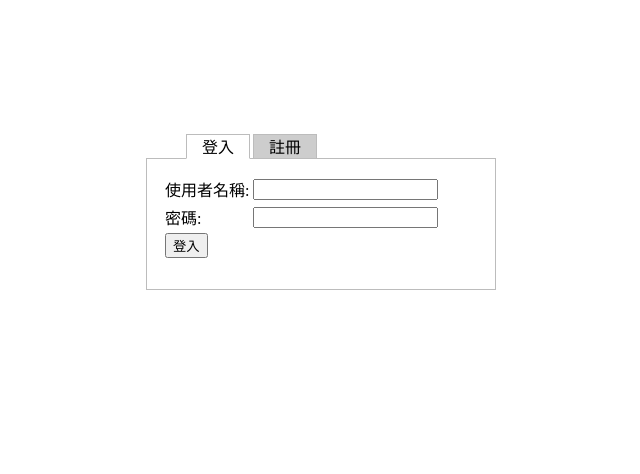
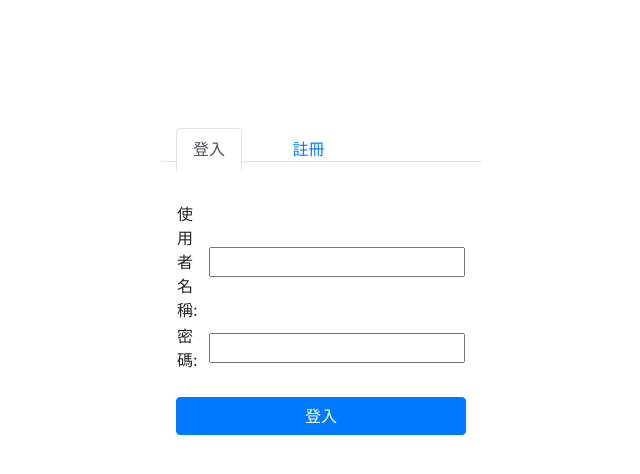
Before and after one commit to johnny-butter/eLibrary, a Django app: page /elibrary/login/ in a window 1280 px wide. Shown: the top 474 px of the page, without its empty margins (319-959 px from the left). Run offline with Django 3.2, Linux system fonts and the light colour scheme; parts of the project's set-up code (start-up, migrations or seed data) failed here and were passed over; some libraries are stand-ins or nearby versions.

Commit message:
login page UI modify

```diff
--- a/loginPage/static/css/login.css
+++ b/loginPage/static/css/login.css
@@ -15,24 +15,24 @@
 #tab_login > ul > li {
   display:inline-block;
   margin:0 -1px -1px 0 ;
-  border:1px solid #BCBCBC;
+  /* border:1px solid #BCBCBC; */
   height:25px; line-height:25px;
-  background:#cdcdcd;
+  /* background:#cdcdcd; */
   padding:0 15px;
   list-style:none;
-  box-sizing:border-box;
+  /* box-sizing:border-box; */
 }
 #tab_login >  ul > li a {
-  color:#000;
+  /* color:#000; */
   text-decoration:none;
 }
 #tab_login > ul > li.active {
-  border-bottom:1px solid #fff;
-  background:#fff;
+  /* border-bottom:1px solid #fff; */
+  /* background:#fff; */
 }
 #tab_login > .tab_login_inner {
-  clear:both; color:#000;
-  border:1px #BCBCBC solid;
+  /* clear:both; color:#000; */
+  /* border:1px #BCBCBC solid; */
 }
 .tab_login_inner {
   padding:15px;
--- a/loginPage/static/js/login.js
+++ b/loginPage/static/js/login.js
@@ -11,7 +11,7 @@
 function app_register(id, name, email, platform) {
     $.ajax({
         type: "POST",
-        url: '/api/cbv/user/',
+        url: '/api/v2/user/',
         data: {
             // 'username': "fb_" + id,
             'username': platform + "_" + id,
@@ -61,7 +61,7 @@
 function app_login(user, pass, platform, response = null) {
     $.ajax({
         type: "POST",
-        url: "/api/token/",
+        url: "/api/v1/token/",
         data: {
             'username': user,
             'password': pass
@@ -94,7 +94,7 @@
         });
         $.ajax({
             type: "POST",
-            url: "/api/token/",
+            url: "/api/v1/token/",
             // dataType: "json",
             // contentType: "application/json; charset=utf-8",
             data: {
--- a/loginPage/template/loginPage.html
+++ b/loginPage/template/loginPage.html
@@ -9,6 +9,10 @@
     <title>登入</title>
     {% load staticfiles %}
     <link rel=stylesheet type="text/css" href="{% static 'login.css' %}">
+    <link rel="stylesheet" href="https://stackpath.bootstrapcdn.com/bootstrap/4.3.1/css/bootstrap.min.css">
+    <script src="https://code.jquery.com/jquery-3.4.1.min.js"></script>
+    <script src="https://cdnjs.cloudflare.com/ajax/libs/popper.js/1.14.7/umd/popper.min.js"></script>
+    <script src="https://stackpath.bootstrapcdn.com/bootstrap/4.3.1/js/bootstrap.min.js"></script>
 </head>
 
 <body>
@@ -18,13 +22,17 @@
     <div id="status_msg">
         Success
     </div>
-    <div id="tab_login">
-        <ul class="tab_login_title">
-            <li><a href="#login_tab">登入</a></li>
-            <li><a href="#register_tab">註冊</a></li>
+    <div id="tab_login" class="container">
+        <ul class="nav nav-tabs" role="tablist">
+            <li class="nav-item">
+                <a class="nav-link active" data-toggle="tab" href="#login_tab">登入</a>
+            </li>
+            <li class="nav-item">
+                <a class="nav-link" data-toggle="tab" href="#register_tab">註冊</a>
+            </li>
         </ul>
-        <div id="login_tab" class="tab_login_inner">
-            <!-- <form action="" method="POST"> -->
+        <div class="tab-content">
+            <div id="login_tab" class="container tab-pane active tab_login_inner"><br>
                 {% csrf_token %}
                 <table>
                     <tr>
@@ -35,34 +43,38 @@
                         <td>密碼:</td>
                         <td><input id="login_password" type="password" name="password"></td>
                     </tr>
-                <tr>
-                    <td><input id="login_submit" type="submit" value="登入"></td>
-                    <td>
+                    <!-- <tr> -->
+                    <!-- <td><input id="login_submit" class="btn btn-primary btn-block" type="submit" value="登入"></td> -->
+                    <!-- <td>
                             <div class="fb-login-button" data-width="" data-size="small" data-button-type="login_with"
                                 data-auto-logout-link="false" data-use-continue-as="false" scope="public_profile,email"
                                 onlogin="checkLoginState();">
                             </div>
-                    </td>
-                    <!-- <td>
-                        <div class="g-signin2" data-onsuccess="onSignIn" onclick="(function(){gSuccessCount+=1}())">
-                        </div>
                         </td> -->
-                </tr>
-                <tr>
+                    <!-- </tr> -->
+                    <!-- <tr>
                         <td>
-                        <!-- <fb:login-button data-auto-logout-link="true" scope="public_profile,email" data-size="medium"
-                            onlogin="checkLoginState();">
-                        </fb:login-button> -->
                             <div class="g-signin2" data-onsuccess="onSignIn" onclick="(function(){gSuccessCount+=1}())"
                                 style="height:22px; width:73px;">
                             </div>
                         </td>
-                </tr>
+                    </tr> -->
                 </table>
-            <!-- </form> -->
+                <br>
+                <td><input id="login_submit" class="btn btn-primary btn-block" type="submit" value="登入"></td>
+                <br>
+                <div class="fb-login-button" data-width="290" data-size="large" data-button-type="login_with"
+                    data-auto-logout-link="false" data-use-continue-as="false" scope="public_profile,email"
+                    onlogin="checkLoginState();">
                 </div>
-        <div id="register_tab" class="tab_login_inner">
-            <form action="{% url 'getUserList' %}" method="POST" id="register_form">
+                <br>
+                <br>
+                <div class="g-signin2" data-onsuccess="onSignIn" data-theme="dark" data-width="290" data-height="40"
+                    onclick="(function(){gSuccessCount+=1}())">
+                </div>
+            </div>
+            <div id="register_tab" class="container tab-pane fade tab_login_inner"><br>
+                <form action="{% url 'api_v2:getUserListCbv' %}" method="POST" id="register_form">
                     {% csrf_token %}
                     <table>
                         <tr>
@@ -77,11 +89,14 @@
                             <td>電子信箱:</td>
                             <td><input type="email" name="email"></td>
                         </tr>
-                    <tr>
-                        <td><input type="submit" value="註冊"></td>
-                    </tr>
+                        <!-- <tr>
+                            <td><input type="submit" class="btn btn-primary" value="註冊"></td>
+                        </tr> -->
                     </table>
+                    <br>
+                    <td><input type="submit" class="btn btn-primary btn-block" value="註冊"></td>
                 </form>
+            </div>
         </div>
     </div>
     <script src=" http://apps.bdimg.com/libs/jquery/1.11.1/jquery.min.js"> </script>
```
Lines whose indentation alone changed are shown as unchanged.
